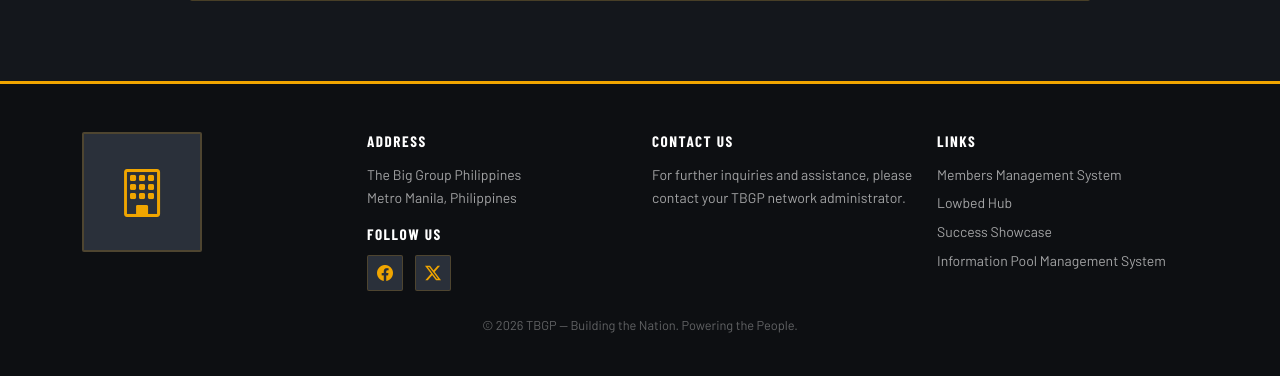
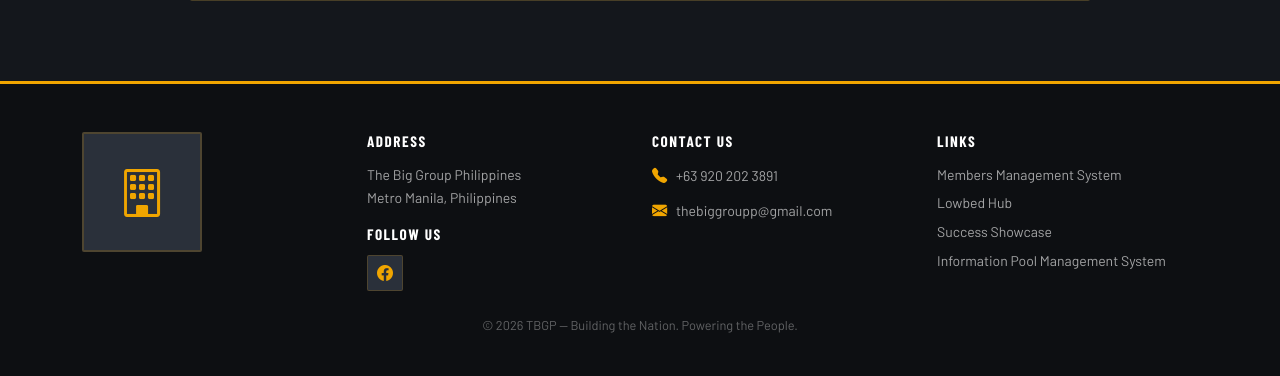
Before and after one commit to cletus-dotcom/tbgp, a Flask app: page / in a window 1280 px wide. Shown: the part 1503-1879 px from the top of the page. Run offline with Flask 3, Linux system fonts and the light colour scheme; parts of the project's set-up code (start-up, migrations or seed data) failed here and were passed over; some libraries are stand-ins or nearby versions; some web fonts are replaced.

Commit message:
contact links and desktop tagline

```diff
--- a/static/css/landing.css
+++ b/static/css/landing.css
@@ -254,7 +254,8 @@ body.landing-body {
         align-items: center;
         gap: 0.45rem;
         min-width: 0;
-        flex: 1 1 auto;
+        flex: 1 1 0;
+        width: 0;
     }
 
     .landing-nav .navbar-brand.landing-brand-mark {
@@ -285,7 +286,8 @@ body.landing-body {
     }
 
     .landing-brand-tagline {
-        flex: 1 1 auto;
+        flex: 1 1 0;
+        width: 0;
         min-width: 0;
         overflow: hidden;
         -webkit-mask-image: linear-gradient(
@@ -308,12 +310,11 @@ body.landing-body {
         display: inline-flex;
         width: max-content;
         white-space: nowrap;
-        animation: landingTaglineMarquee 28s linear infinite;
+        animation: landingTaglineMarquee var(--marquee-duration, 28s) linear infinite;
     }
 
     .landing-brand-tagline-item {
         display: inline-block;
-        padding-right: 3rem;
         font-size: 0.72rem;
         font-style: italic;
         font-weight: 400;
@@ -323,7 +324,7 @@ body.landing-body {
 
     @keyframes landingTaglineMarquee {
         from { transform: translateX(0); }
-        to { transform: translateX(-50%); }
+        to { transform: translateX(var(--marquee-distance, -100%)); }
     }
 
     .landing-nav .navbar-toggler {
@@ -812,6 +813,36 @@ body.landing-body {
         margin-top: 0.35rem;
     }
 
+    .footer-contact {
+        list-style: none;
+        padding: 0;
+        margin: 0;
+    }
+
+    .footer-contact li + li {
+        margin-top: 0.65rem;
+    }
+
+    .footer-contact a {
+        display: inline-flex;
+        align-items: center;
+        gap: 0.55rem;
+        color: var(--text-muted);
+        text-decoration: none;
+        transition: color 0.2s;
+    }
+
+    .footer-contact a:hover {
+        color: var(--amber);
+        text-decoration: none;
+    }
+
+    .footer-contact i {
+        color: var(--amber);
+        font-size: 0.95rem;
+        flex-shrink: 0;
+    }
+
     /* ── Back to top ── */
     .back-to-top {
         position: fixed;
--- a/static/css/tbgp-theme.css
+++ b/static/css/tbgp-theme.css
@@ -484,7 +484,8 @@ body.dashboard-body.sidebar-open::before {
     align-items: center;
     gap: 0.4rem;
     min-width: 0;
-    flex: 1 1 auto;
+    flex: 1 1 0;
+    width: 0;
     line-height: 1.25;
 }
 .topbar-brand-name {
@@ -501,7 +502,8 @@ body.dashboard-body.sidebar-open::before {
     flex-shrink: 0;
 }
 .topbar-brand-tagline {
-    flex: 1 1 auto;
+    flex: 1 1 0;
+    width: 0;
     min-width: 0;
     overflow: hidden;
     -webkit-mask-image: linear-gradient(
@@ -523,11 +525,10 @@ body.dashboard-body.sidebar-open::before {
     display: inline-flex;
     width: max-content;
     white-space: nowrap;
-    animation: topbarTaglineMarquee 28s linear infinite;
+    animation: topbarTaglineMarquee var(--marquee-duration, 28s) linear infinite;
 }
 .topbar-brand-tagline-item {
     display: inline-block;
-    padding-right: 3rem;
     font-size: 0.72rem;
     font-style: italic;
     font-weight: 400;
@@ -535,7 +536,7 @@ body.dashboard-body.sidebar-open::before {
 }
 @keyframes topbarTaglineMarquee {
     from { transform: translateX(0); }
-    to { transform: translateX(-50%); }
+    to { transform: translateX(var(--marquee-distance, -100%)); }
 }
 .topbar-title {
     font-family: "Barlow Condensed", sans-serif;
--- /dev/null
+++ b/static/js/brand-tagline-marquee.js
@@ -0,0 +1,45 @@
+(function () {
+    var SPEED_PX = 42;
+
+    function measureMarquee(wrap) {
+        var track = wrap.querySelector(".topbar-brand-tagline-track, .landing-brand-tagline-track");
+        if (!track) return;
+
+        var items = track.querySelectorAll(".topbar-brand-tagline-item, .landing-brand-tagline-item");
+        if (items.length < 2) return;
+
+        var viewWidth = Math.round(wrap.getBoundingClientRect().width);
+        if (!viewWidth || viewWidth > window.innerWidth) {
+            viewWidth = Math.max(Math.round(window.innerWidth * 0.45), 120);
+        }
+        if (wrap.dataset.marqueeViewWidth === String(viewWidth) && wrap.dataset.marqueeReady === "1") {
+            return;
+        }
+
+        items[0].style.paddingRight = "0px";
+        var textWidth = items[0].offsetWidth;
+        items[0].style.paddingRight = viewWidth + "px";
+
+        var distance = textWidth + viewWidth;
+        track.style.setProperty("--marquee-distance", "-" + distance + "px");
+        track.style.setProperty("--marquee-duration", (distance / SPEED_PX) + "s");
+        wrap.dataset.marqueeViewWidth = String(viewWidth);
+        wrap.dataset.marqueeReady = "1";
+    }
+
+    function initMarquees() {
+        document.querySelectorAll(".topbar-brand-tagline, .landing-brand-tagline").forEach(function (wrap) {
+            measureMarquee(wrap);
+            if (wrap.dataset.marqueeBound === "1") return;
+            wrap.dataset.marqueeBound = "1";
+            if (typeof ResizeObserver === "function") {
+                new ResizeObserver(function () {
+                    measureMarquee(wrap);
+                }).observe(wrap);
+            }
+        });
+    }
+
+    document.addEventListener("DOMContentLoaded", initMarquees);
+    window.addEventListener("load", initMarquees);
+})();
--- a/templates/dashboard_base.html
+++ b/templates/dashboard_base.html
@@ -249,6 +249,7 @@
     {% include 'partials/idle_screensaver.html' %}
     <script src="{{ url_for('static', filename='js/bootstrap.bundle.min.js') }}"></script>
     <script src="{{ url_for('static', filename='js/idle-screensaver.js') }}"></script>
+    <script src="{{ url_for('static', filename='js/brand-tagline-marquee.js') }}"></script>
     <script>
         document.addEventListener('DOMContentLoaded', () => {
             const menuToggle = document.getElementById('menuToggle');
--- a/templates/index.html
+++ b/templates/index.html
@@ -177,13 +177,25 @@
                 </p>
                 <h5 class="mt-3">Follow Us</h5>
                 <div class="social-row">
-                    <a href="#" aria-label="Facebook"><i class="bi bi-facebook"></i></a>
-                    <a href="#" aria-label="Twitter"><i class="bi bi-twitter-x"></i></a>
+                    <a href="https://www.facebook.com/share/1LaQMgh6mg/" target="_blank" rel="noopener noreferrer" aria-label="Facebook"><i class="bi bi-facebook"></i></a>
                 </div>
             </div>
             <div class="col-12 col-md-6 col-lg-3">
                 <h5>Contact Us</h5>
-                <p>For further inquiries and assistance, please contact your TBGP network administrator.</p>
+                <ul class="footer-contact">
+                    <li>
+                        <a href="tel:+639202023891">
+                            <i class="bi bi-telephone-fill" aria-hidden="true"></i>
+                            <span>+63 920 202 3891</span>
+                        </a>
+                    </li>
+                    <li>
+                        <a href="mailto:thebiggroupp@gmail.com">
+                            <i class="bi bi-envelope-fill" aria-hidden="true"></i>
+                            <span>thebiggroupp@gmail.com</span>
+                        </a>
+                    </li>
+                </ul>
             </div>
             <div class="col-12 col-md-6 col-lg-3">
                 <h5>Links</h5>
@@ -251,6 +263,7 @@
 {% endblock %}
 
 {% block extra_js %}
+<script src="{{ url_for('static', filename='js/brand-tagline-marquee.js') }}"></script>
 <script>
     (function () {
         var loader = document.getElementById("nationLoader");
```
